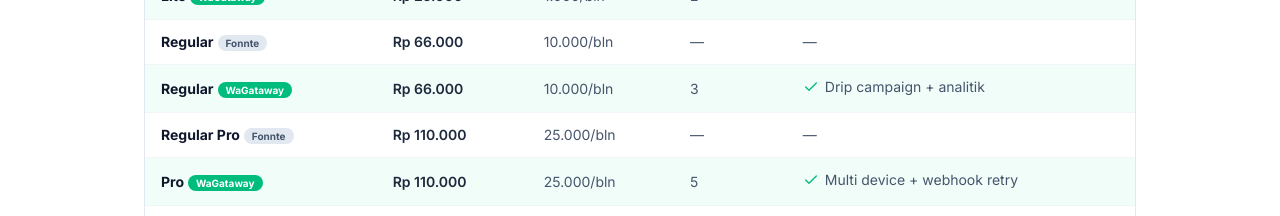
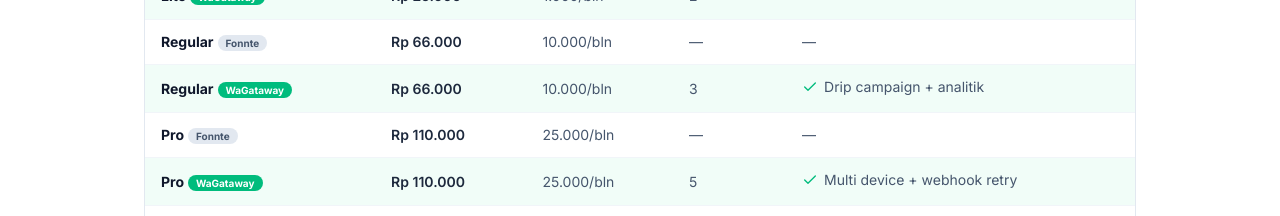
Before and after one commit to Aldi1963/wagataway, a React (Vite) app in the folder go-backend/web/: page / in a window 1280 px wide. Shown: the part 4320-4536 px from the top of the page. Built offline with nearby package versions, Linux system fonts and the light colour scheme; no server answers; the HTML template or start-up script is replaced by a standard one.

Commit message:
Fix: label paket Fonnte Pro + wizard Lewati lanjut ke langkah berikut

```diff
--- a/go-backend/web/src/components/OnboardingWizard.tsx
+++ b/go-backend/web/src/components/OnboardingWizard.tsx
@@ -54,8 +54,12 @@
   const [sending, setSending] = useState(false);
 
   const skip = () => {
-    markDone();
-    onDone();
+    if (step < 3) {
+      setStep(step + 1);
+    } else {
+      markDone();
+      onDone();
+    }
   };
 
   const finish = () => {
--- a/go-backend/web/src/pages/Landing.tsx
+++ b/go-backend/web/src/pages/Landing.tsx
@@ -471,7 +471,7 @@
   { prov: "wag", paket: "Lite", harga: "Rp 25.000", kuota: "1.000/bln", device: "2", plus: "Attachment & broadcast CSV" },
   { prov: "fonnte", paket: "Regular", harga: "Rp 66.000", kuota: "10.000/bln", device: "—", plus: "—" },
   { prov: "wag", paket: "Regular", harga: "Rp 66.000", kuota: "10.000/bln", device: "3", plus: "Drip campaign + analitik" },
-  { prov: "fonnte", paket: "Regular Pro", harga: "Rp 110.000", kuota: "25.000/bln", device: "—", plus: "—" },
+  { prov: "fonnte", paket: "Pro", harga: "Rp 110.000", kuota: "25.000/bln", device: "—", plus: "—" },
   { prov: "wag", paket: "Pro", harga: "Rp 110.000", kuota: "25.000/bln", device: "5", plus: "Multi device + webhook retry" },
   { prov: "fonnte", paket: "Master", harga: "Rp 175.000", kuota: "unlimited", device: "—", plus: "—" },
   { prov: "wag", paket: "Master", harga: "Rp 175.000", kuota: "unlimited", device: "10", plus: "Pesan tanpa batas" },
```
